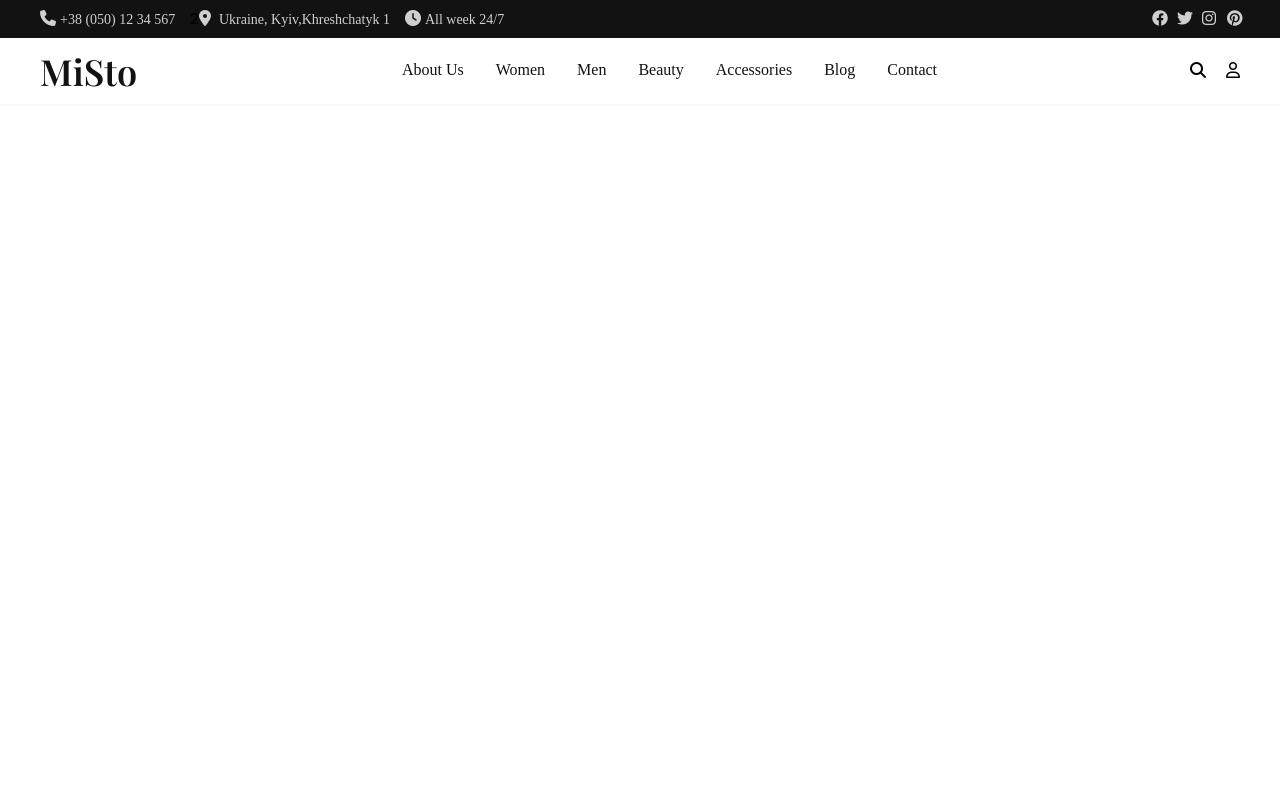
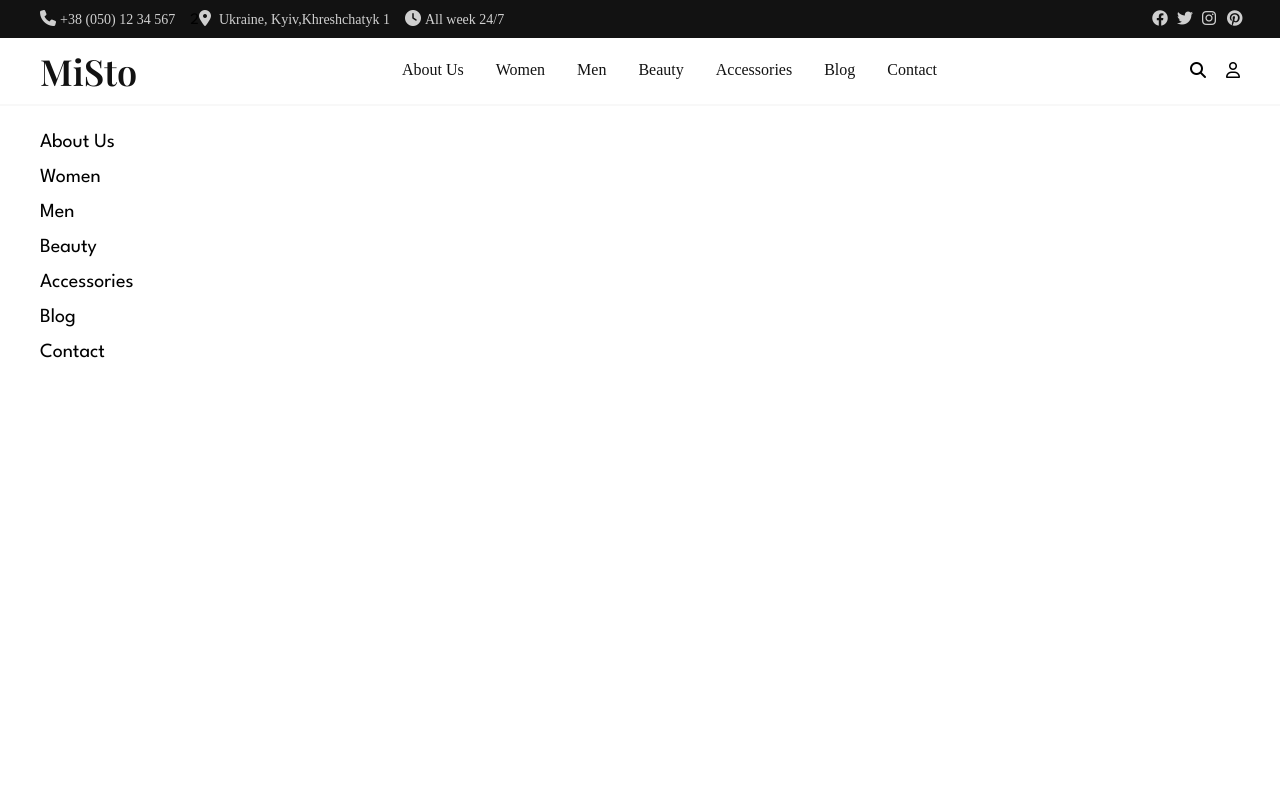
Before and after one commit to Chamomile2023/task2Datasite, a React (Vite) app: page /side in a window 1280 px wide. Shown: the top 800 px of the page. Built offline with nearby package versions, Linux system fonts and the light colour scheme.

Commit message:
End of response

```diff
--- a/src/components/Toggle/Toggle.jsx
+++ b/src/components/Toggle/Toggle.jsx
@@ -1,16 +1,55 @@
 import React from "react";
 import "./Toggle.scss";
+import { NavLink } from "react-router-dom";
 
 const Toggle = () => {
-    return <>
-        <div className="toggle">
-            <div className="container">
-                <div className="toggle__hero">
-
-                </div>
-            </div>
+  return (
+    <>
+      <div className="toggle">
+        <div className="container">
+          <div className="toggle__hero">
+            <ul className="toggle__list">
+              <li className="toggle__item">
+                <NavLink to="/" className="toggle__item--links">
+                  About Us
+                </NavLink>
+              </li>
+              <li className="toggle__item">
+                <NavLink to="/" className="toggle__item--links">
+                  Women
+                </NavLink>
+              </li>
+              <li className="toggle__item">
+                <NavLink to="/" className="toggle__item--links">
+                  Men
+                </NavLink>
+              </li>
+              <li className="toggle__item">
+                <NavLink to="/" className="toggle__item--links">
+                  Beauty
+                </NavLink>
+              </li>
+              <li className="toggle__item">
+                <NavLink to="/" className="toggle__item--links">
+                  Accessories
+                </NavLink>
+              </li>
+              <li className="toggle__item">
+                <NavLink to="/" className="toggle__item--links">
+                  Blog
+                </NavLink>
+              </li>
+              <li className="toggle__item">
+                <NavLink to="/" className="toggle__item--links">
+                  Contact
+                </NavLink>
+              </li>
+            </ul>
+          </div>
         </div>
-    </>;
+      </div>
+    </>
+  );
 };
 
 export default Toggle;
--- a/src/components/Toggle/Toggle.scss
+++ b/src/components/Toggle/Toggle.scss
@@ -0,0 +1,21 @@
+.toggle{
+    &__hero{
+        display: flex;
+        justify-content: start;
+    }
+    &__list{
+        padding: 20px 0;
+    }
+    &__item{
+        padding: 10px 0;
+        &--links{
+            font-size: 20px;
+            line-height: 0;
+            color: black;
+            &:hover{
+                color: gray;
+                opacity: 0.8;
+            }
+        }
+    }
+}
```
